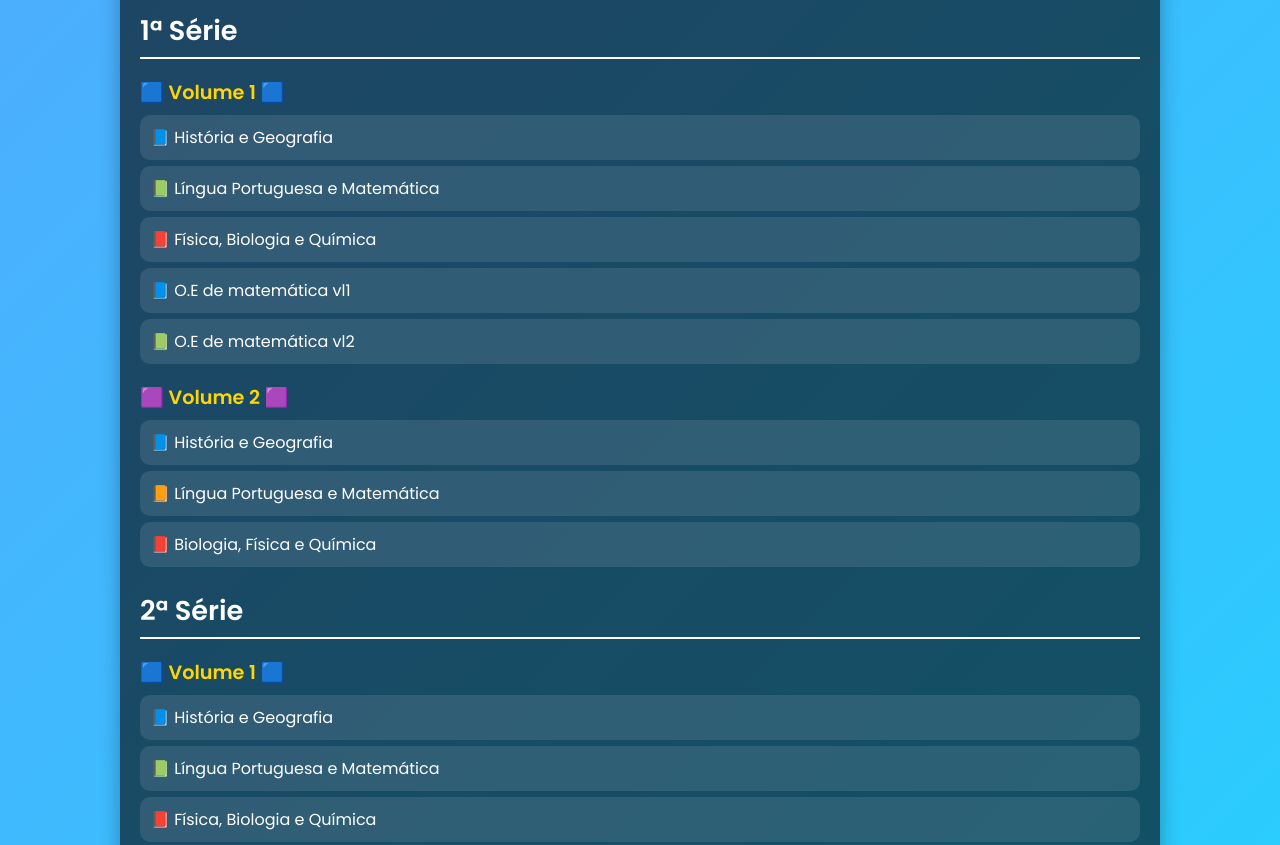
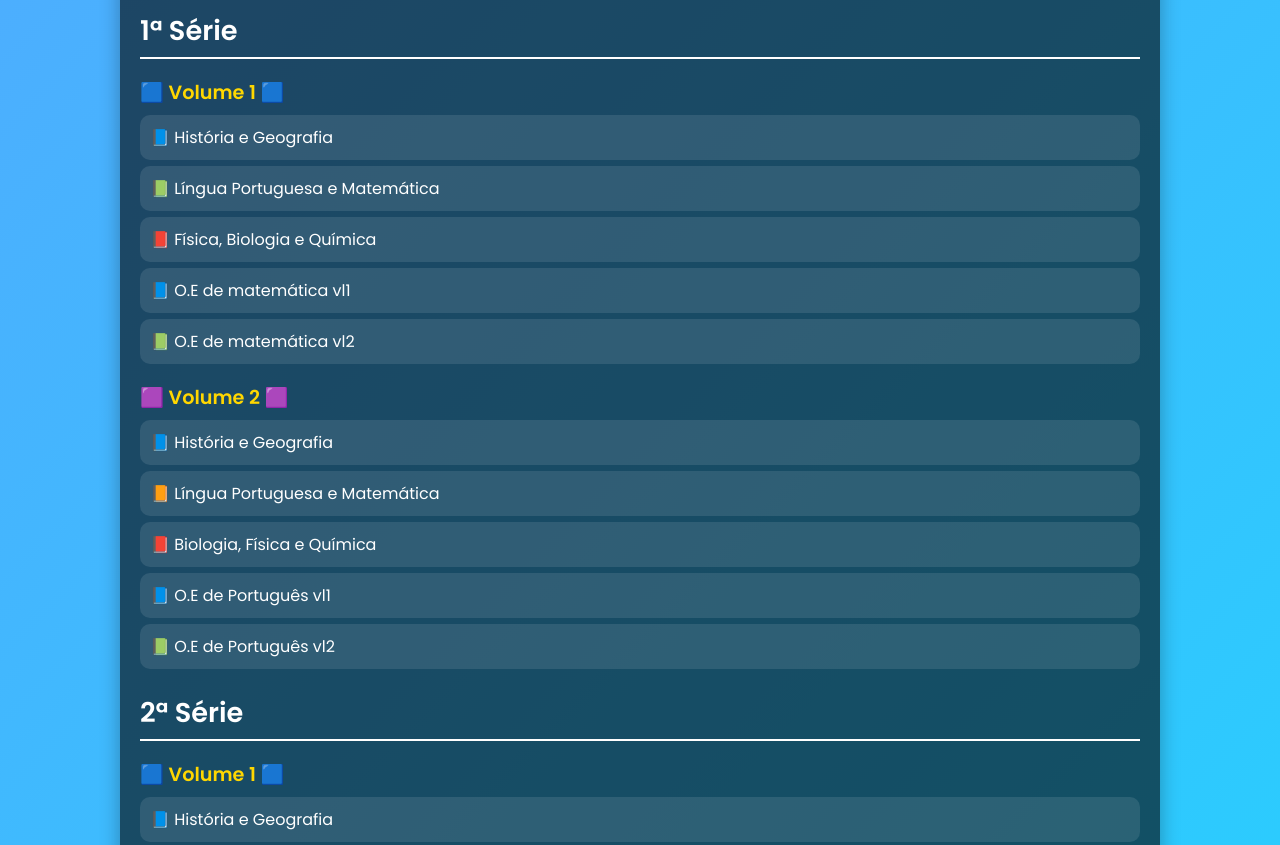
Before and after one commit to dudkckcmc/Baixar-as-apostilas-em-pdf, a plain HTML site: page index.html in a window 1280 px wide. Shown: the part 177-1022 px from the top of the page. Drawn offline with Linux system fonts and the light colour scheme.

Commit message:
Update index.html

```diff
--- a/index.html
+++ b/index.html
@@ -86,6 +86,8 @@
                     <a href="https://acervocmsp.educacao.sp.gov.br/134895/1162069.pdf">📘 História e Geografia</a>
                     <a href="https://acervocmsp.educacao.sp.gov.br/135098/1166561.pdf">📙 Língua Portuguesa e Matemática</a>
                     <a href="https://acervocmsp.educacao.sp.gov.br/134900/1162084.pdf">📕 Biologia, Física e Química</a>
+                    <a href="https://acervocmsp.educacao.sp.gov.br/126661/1112056.pdf">📘 O.E de Português vl1</a>
+                    <a href="https://acervocmsp.educacao.sp.gov.br/126662/1137565.pdf">📗 O.E de Português vl2</a>
                 </div>
             </div>
         </div>
```
